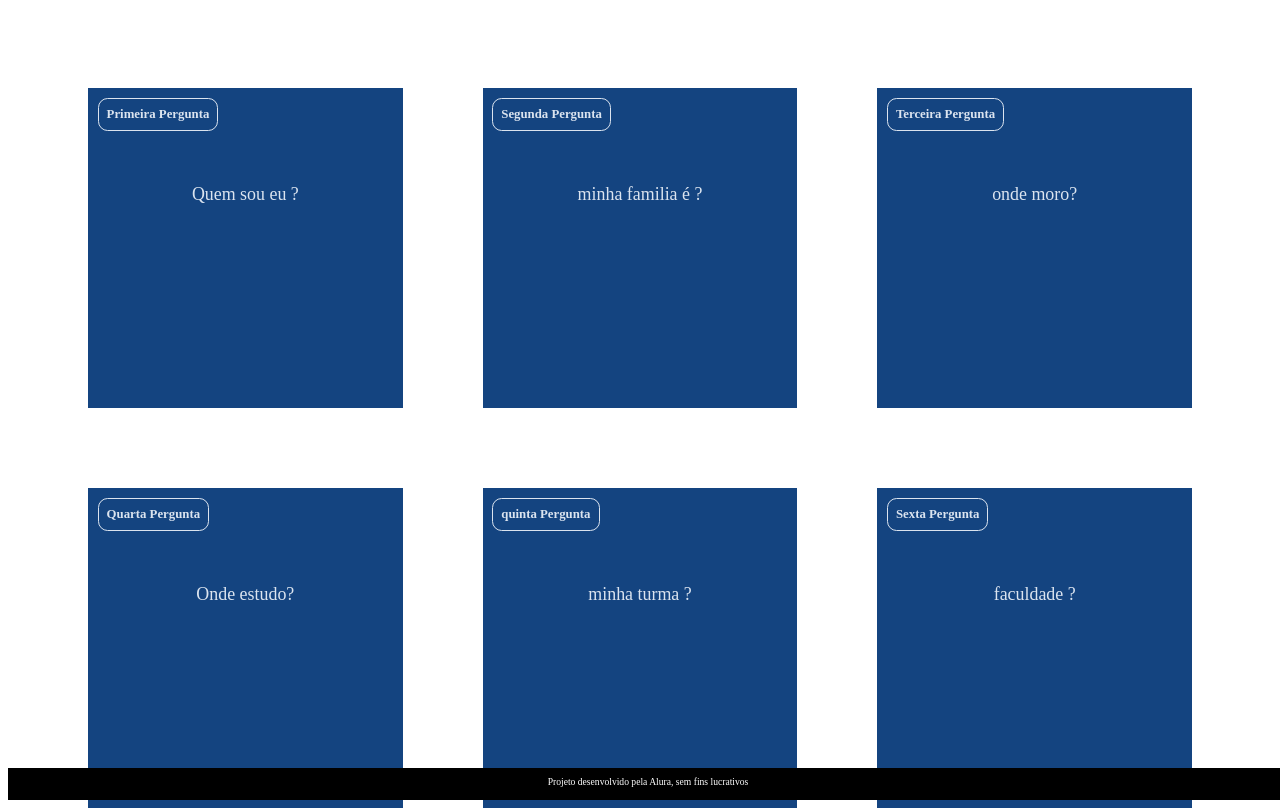
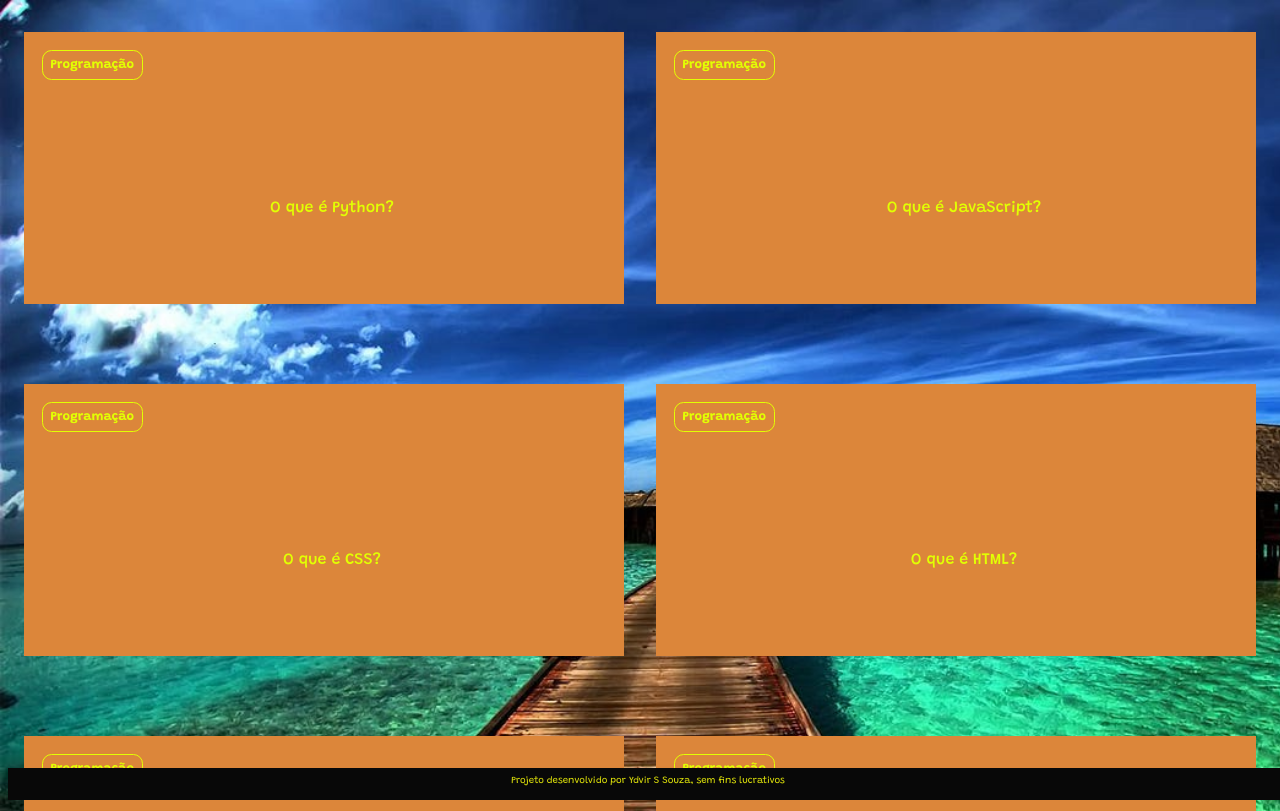
Before and after one commit to zikajoao/z1kaa1720, a plain HTML site: page index.html in a window 1280 px wide. Shown: the top 811 px of the page. Drawn offline with Linux system fonts and the light colour scheme; files that its build step writes are made by us from their sources.

Commit message:
Add files via upload

```diff
--- a/app.js
+++ b/app.js
@@ -26,4 +26,6 @@ function criaCartao(categoria, pergunta, resposta) {
 
     container.appendChild(cartao)
 
+
+    //console.log(categoria, pergunta, resposta)
 }
--- a/index.html
+++ b/index.html
@@ -3,14 +3,15 @@
 <head>
     <meta charset="UTF-8">
     <meta name="viewport" content="width=device-width, initial-scale=1.0">
-    <link rel="stylesheet" href="assets/style.css">
-    <title>Flashcard</title>
+    <title>FlashCards - Prof Ydvir</title>
+    <link rel="stylesheet" href="style.css">
 </head>
+<body>
     <body>
         <main>
             <section id="container">
-            <!-- <article class="cartao">
-                <div class="cartao__conteudo">
+                <!-- <article class="cartao"> -->
+                    <!-- <div class="cartao__conteudo">
                         <h3>Programação</h3>
                         <div class="cartao__conteudo__pergunta">
                             <p>O que é JavaScript?</p>
@@ -18,12 +19,56 @@
                         <div class="cartao__conteudo__resposta">
                             <p>O JavaScript é uma linguagem de programação</p>
                         </div>
+                    </div> -->
+                <!-- </article>
+                <article class="cartao"> -->
+                    <!-- <div class="cartao__conteudo">
+                        <h3>Programação</h3>
+                        <div class="cartao__conteudo__pergunta">
+                            <p>O que é CSS?</p>
                         </div>
-            </article> -->
+                        <div class="cartao__conteudo__resposta">
+                            <p>O CSS é uma lingugem de estilização</p>
+                        </div>
+                    </div> -->
+                <!-- </article>
+                <article class="cartao"> -->
+                    <!-- <div class="cartao__conteudo">
+                        <h3>Programação</h3>
+                        <div class="cartao__conteudo__pergunta">
+                            <p>O que é HTML?</p>
+                        </div>
+                        <div class="cartao__conteudo__resposta">
+                            <p>O HTML é uma lingugem de estruturação e semântica do conteúdo</p>
+                        </div>
+                    </div> -->
+                <!-- </article>
+                <article class="cartao"> -->
+                    <!-- <div class="cartao__conteudo">
+                        <h3>Programação</h3>
+                        <div class="cartao__conteudo__pergunta">
+                            <p>O que é VSCode</p>
+                        </div>
+                        <div class="cartao__conteudo__resposta">
+                            <p>O Visual Studio Code é um editor de código com diversas integrações.</p>
+                        </div>
+                    </div> -->
+                <!-- </article>
+                <article class="cartao"> -->
+                    <!-- <div class="cartao__conteudo">
+                        <h3>Programação</h3>
+                        <div class="cartao__conteudo__pergunta">
+                            <p>O que é GitHub</p>
+                        </div>
+                        <div class="cartao__conteudo__resposta">
+                            <p>O GitHub é uma plataforma de desenvolvimento colaborativo que aloja projetos na nuvem.</p>
+                        </div>
+                    </div> -->
+                <!-- </article> -->
             </section>
         </main>
         <footer>
-        <p>Projeto desenvolvido pela Alura, sem fins lucrativos</p>
+            <p>Projeto desenvolvido por Ydvir S Souza, sem fins lucrativos</p>
         </footer>
         <script src="app.js"></script>
         <script src="perguntas.js"></script>
--- a/perguntas.js
+++ b/perguntas.js
@@ -1,46 +1,33 @@
 criaCartao(
-    'Primeira Pergunta',
-    'Quem sou eu ?',
-    'Meu nome é alifer tenho 15 anos estou em busca de realizar meu sonho',
+    'Programação',
+    'O que é Python?',
+    'O Python é uma linguagem de programação'
 )
 
 criaCartao(
-    'Segunda Pergunta',
-    'minha familia é ?',
-    'É uma familia muito unida e procura sempre entender o lado dos outros e quando possivél ajuda, é uma familia unida e responsável',
+    'Programação',
+    'O que é JavaScript?',
+    'O JavaScript é uma linguagem de programação.'
 )
 
 criaCartao(
-    'Terceira Pergunta',
-    'onde moro?',
-    'Moro em pinhão paraná no bairro colina verde,25°42 37"S 51°38 22"',
+    'Programação',
+    'O que é CSS?',
+    'O CSS é uma lingugem de estilização!'
 )
 
 criaCartao(
-    'Quarta Pergunta',
-    'Onde estudo?',
-    'Estudo no colegio Mário Evaldo Morski',
+    'Programação',
+    'O que é HTML?',
+    'O HTML é uma lingugem de estruturação e semântica do conteúdo.'
 )
 criaCartao(
-    'quinta Pergunta',
-    'minha turma ?',
-    'É uma turma bem inteligente as vezes aprontam bastante mas é bem unida',
+    'Programação',
+    'O que é VSCode?',
+    'O Visual Studio Code é um editor de código com diversas integrações.s'
 )
-
 criaCartao(
-    'Sexta Pergunta',
-    'faculdade ?',
-    'Pretendo fazer agronomia',
+    'Programação',
+    'O que é GitHub?',
+    'O GitHub é uma plataforma de desenvolvimento colaborativo que aloja projetos na nuvem.'
 )
-
-criaCartao(
-    'setima Pergunta',
-    'Minha cidade?',
-    'minha cidade é uma cidade bem bonita mas é uma cidade pequena',
-)
-
-criaCartao(
-    'Oitava Pergunta',
-    'meu sonho ?',
-    'Meu sonho é passar na faculdade e seguir no ramo que sempre quis ter, e ter uma familia bem unida longe de todos os maleficios ',
-)
--- a/style.css
+++ b/style.css
@@ -1,36 +1,43 @@
-:root {
-    --text-color: #DBE4EF;
-    --card-front-color: #144480;
-    --card-back-color: #00F4BF;
+@import url('https://fonts.googleapis.com/css2?family=Grandstander:ital,wght@0,100..900;1,100..900&display=swap');
+
+:root{
+  --text-color: #e2ff03;
+  --card-front-color: #dc863a;
+  --card-back-color: #eae4bd;
 }
 
 body {
-    background: url('img/bg-desktop.webp');
-    font-family: Bai Jamjuree;
+  background: url(Casaflutuantepraia.jpg);
+  font-family: Grandstander;
+  background-size: cover;
+
+}
+
+.cartao__conteudo {
+  background-color: var(--card-front-color);
+  text-align: center;
+  height: 80%;
+  transform-style: preserve-3d;
+  transition: transform 200ms ease-in-out;
+  padding: 0.5rem;
+  margin-top:  0.5rem;
 }
 
 #container {
   display: flex;
   flex-wrap: wrap;
-    justify-content: space-between;
-    padding: 4rem;
-    gap: 3rem;
 }
 
 .cartao {
   margin: 1rem 1rem;
   height: 20rem;
   flex-grow: 1;
-    flex-basis: calc(33% - 6rem);
+  flex-basis: calc(43% - 6rem);
 }
 
-.cartao__conteudo {
-    background-color: var(--card-front-color);
-    text-align: center;
-    /* background-color: aquamarine; */
-    height: 100%;
-    transform-style: preserve-3d;
-    transition: transform 300ms ease-in-out;
+.cartao__conteudo p {
+  padding: 5rem;
+  margin-top: 5rem;
 }
 
 .cartao__conteudo h3 {
@@ -45,13 +52,6 @@ body {
   backface-visibility: hidden;
 }
 
-.cartao__conteudo p {
-    margin-top: 1rem;
-    padding: 2rem;
-    margin-top: 4rem;
-    font-size: 1.4vw;
-}
-
 .cartao__conteudo__pergunta p {
   color: var(--text-color);
   font-weight: 500;
@@ -62,28 +62,26 @@ body {
   font-weight: 700;
 }
 
-.cartao.active .cartao__conteudo {
-    transform: rotateY(180deg);
-}
-
 .cartao__conteudo__pergunta,
-.cartao__conteudo__resposta {
+.cartao__conteudo__resposta{
     backface-visibility: hidden;
     position: absolute;
     height: 100%;
     width: 100%;
-    box-sizing: border-box;
 }
 
-.cartao__conteudo__resposta {
+.cartao__conteudo__resposta{
   transform: rotateY(180deg);
-    background-color: rgba(0, 244, 191, 0.2);
-    border: 4px solid var(--card-back-color);
+}
+
+.cartao.active .cartao__conteudo{
+  transform: rotateY(180deg);
+  transition: transform 300ms ease-in-out;
 }
 
 footer {
-    background-color: black;
-    color: white;
+  background-color: rgb(8, 8, 8);
+  color: rgb(219, 222, 10);
   position: fixed;
   bottom: 0;
   width: 100%;
@@ -95,22 +93,3 @@ footer p {
   font-size: 0.6rem;
   margin-top: 0.5rem;
 }
-
-@media (max-width: 560px) {
-
-    body {
-        background: url('img/bg-mobile.webp'), no-repeat cover;
-    }
-
-    .cartao {
-        flex: 1 0 calc(100% - 1rem)
-    }
-
-    .cartao__conteudo h3 {
-        font-size: 3vw;
-    }
-
-    .cartao__conteudo p {
-        font-size: 3.8vw;
-    }
-}
```
Also changed, not shown: Casaflutuantepraia.jpg (added), bg-desktop-green.webp (added), 3 other files. Lines whose indentation alone changed are shown as unchanged.
